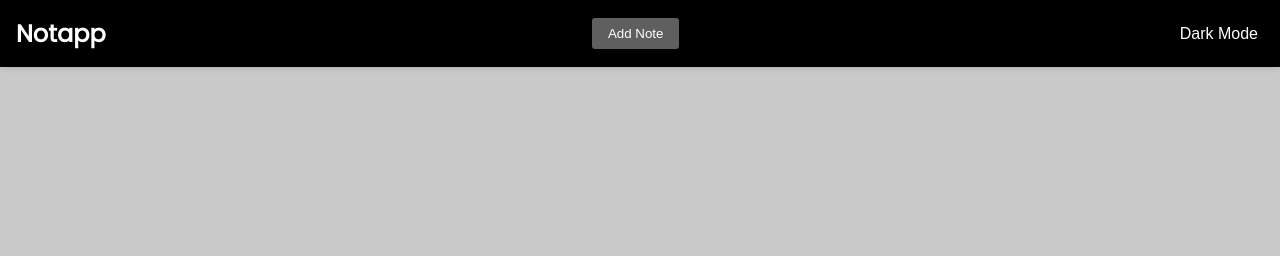
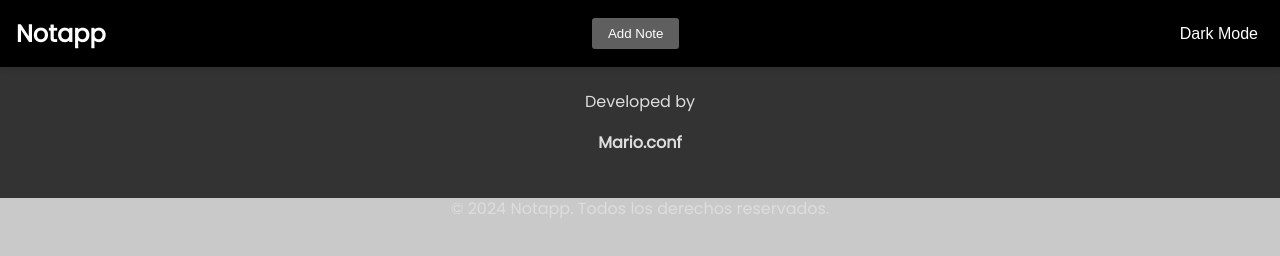
Before and after one commit to Mario-conf/Notapp, a plain HTML site: page index.html in a window 1280 px wide. Drawn offline with nearby package versions, Linux system fonts and the light colour scheme.

Commit message:
Update index.html

```diff
--- a/index.html
+++ b/index.html
@@ -31,5 +31,41 @@
 
     <script src="https://cdnjs.cloudflare.com/ajax/libs/marked/1.2.2/marked.min.js"></script>
     <script src="script.js"></script>
+    <footer>
+  <script>
+    document.addEventListener('DOMContentLoaded', function () {
+      var year = new Date().getFullYear();
+      var copyrightParagraph = document.getElementById('copyright');
+      copyrightParagraph.innerHTML = '© ' + year + ' Notapp. Todos los derechos reservados.';
+    });
+  </script>
+  <style>
+      footer a {
+        color: #dddddd;
+    text-decoration: none;
+    font-weight: bold;
+  }
+
+footer a:hover{
+  color: #ffffff;
+}
+  footer {
+    display: flex;
+    flex-direction: column;
+    align-items: center;
+    text-align: justify;
+    color: #dddddd;
+    background-color: #333;
+    width: 100%;
+    height: 150px;
+}
+
+  </style>
+  <br>
+  <p>Developed by</p><a href="https://github.com/Mario-conf" target="_blank">Mario.conf</a>
+  <br>
+  <p id="copyright">
+
+</footer>
   </body>
 </html>
```
